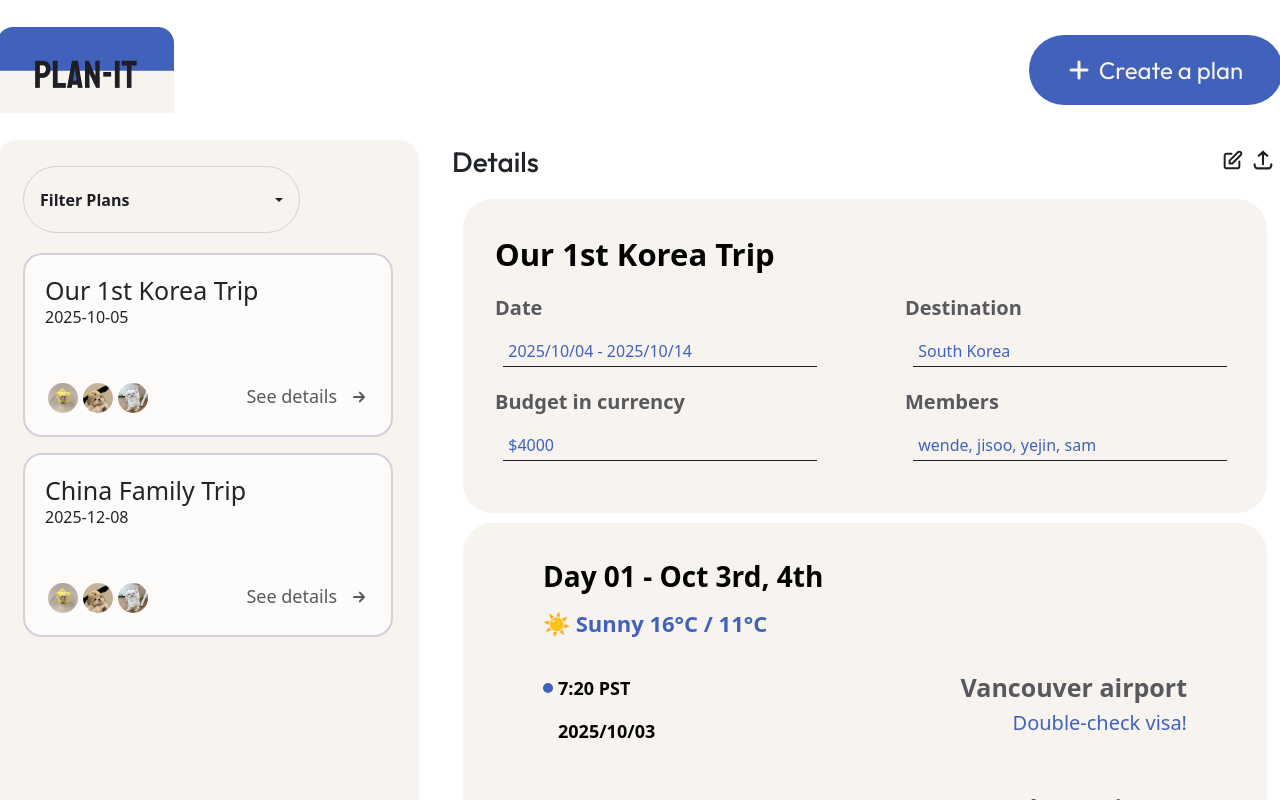
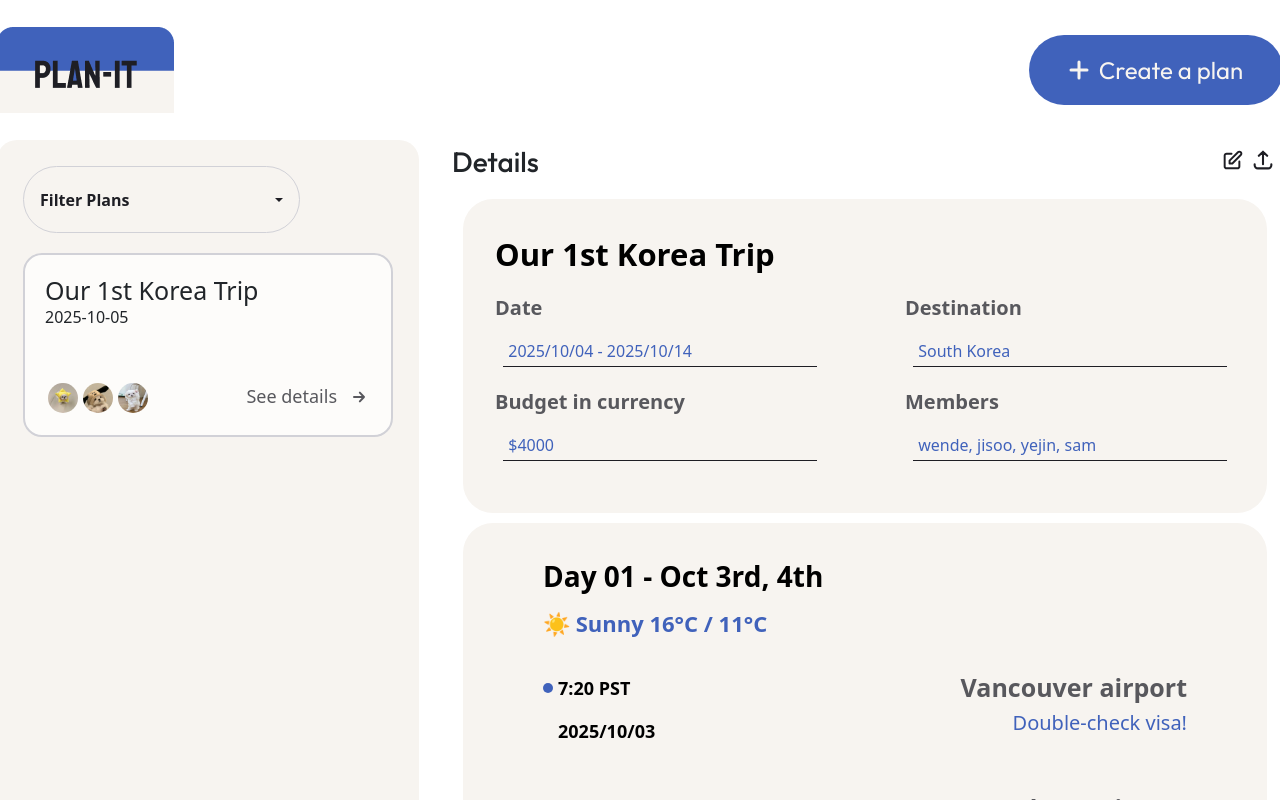
Before and after one commit to wendeshiro/COMP-3170-Plan-it, a React (Vite) app: page / in a window 1280 px wide. Shown: the top 800 px of the page. Built offline with nearby package versions, Linux system fonts and the light colour scheme.

Commit message:
Fix; hide second card for avoiding confusion

```diff
--- a/src/pages/UpcomingPlan.jsx
+++ b/src/pages/UpcomingPlan.jsx
@@ -78,11 +78,11 @@ export default function UpcomingPlan() {
             planDate="2025-10-05"
             onSeeDetails={handleSeeDetails}
           />
-          <PlanCard
+          {/* <PlanCard
             planName="China Family Trip"
             planDate="2025-12-08"
             onSeeDetails={handleSeeDetails}
-          />
+          /> */}
         </div>
       </div>
 
```
